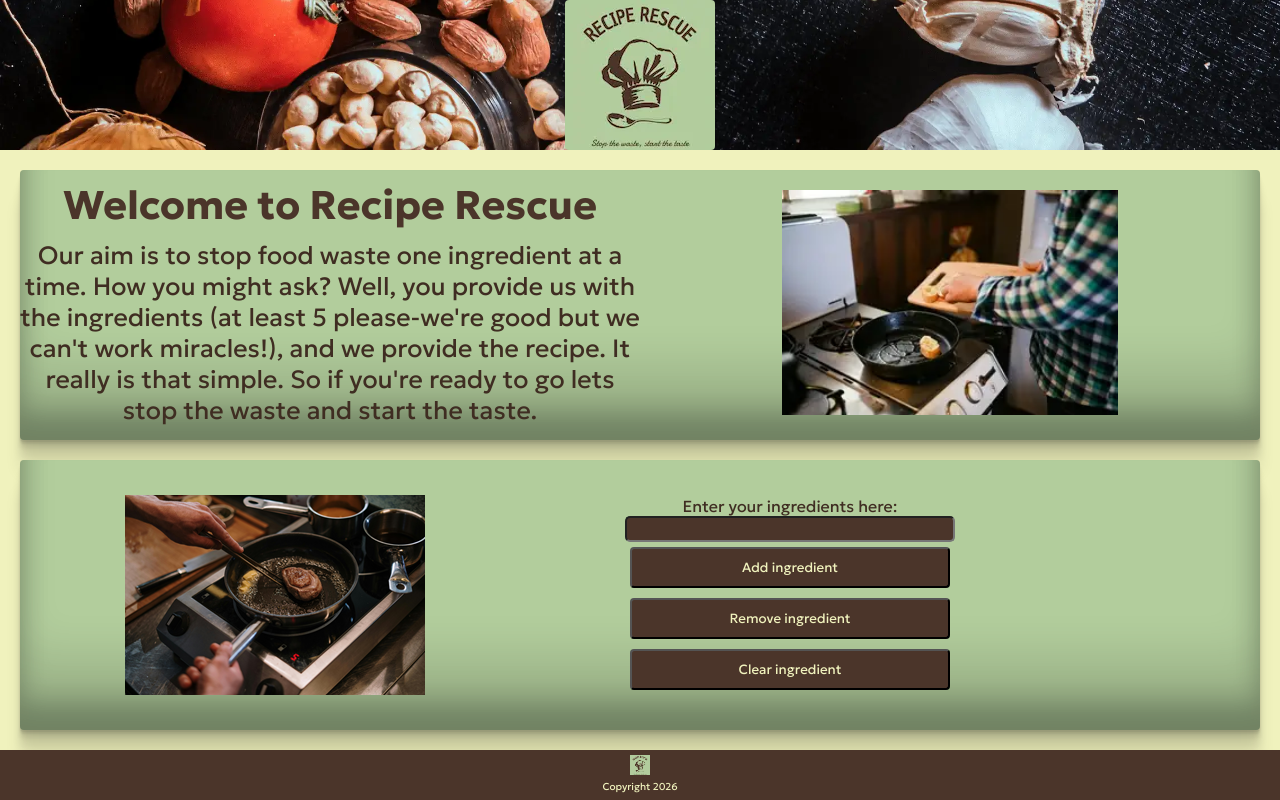
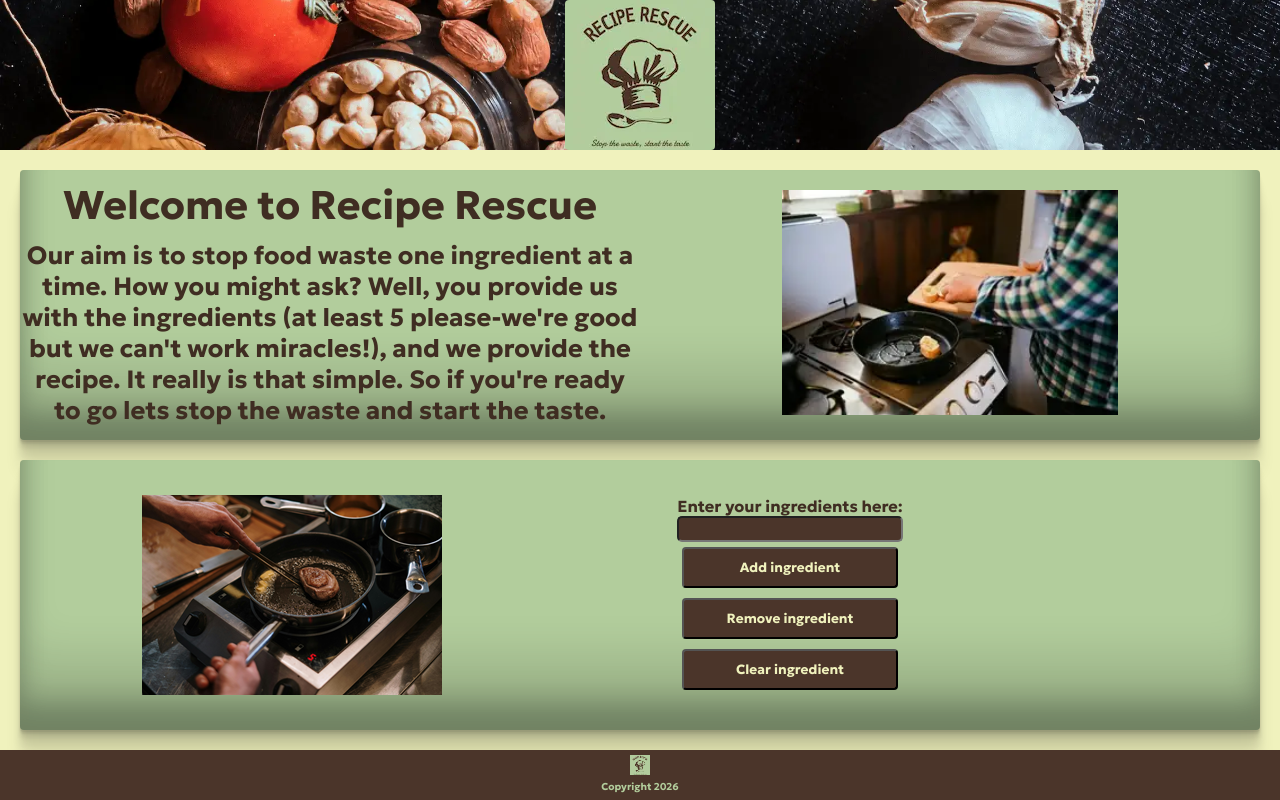
Before and after one commit to devildex91/recipe-rescue, a React (Vite) app: page / in a window 1280 px wide. Built offline with nearby package versions, Linux system fonts and the light colour scheme.

Commit message:
styles fixed for smaller screens

```diff
--- a/src/App.jsx
+++ b/src/App.jsx
@@ -1,6 +1,5 @@
 import { useState } from "react";
 import "./index.css"
-
 import Navbar from "./components/Navbar";
 import Header from "./components/Header";
 import Recipe from "./components/Recipe";
--- a/src/index.css
+++ b/src/index.css
@@ -36,14 +36,14 @@ h1,
 h2,
 h3 {
   font-family: var(--header-font);
-  color: var(--primary-color);
+  color: var(--alternate-color);
 }
 p,
 button,
 form,
 li {
   font-family: var(--secondary-font);
-
+  font-weight: bold;
 }
 /*navbar styles */
 nav {
@@ -130,7 +130,7 @@ nav {
 /*styling for input of form*/
 form input {
   height: 20px;
-  font-size: 25px;
+  font-size:16px;
   border-radius: 5px;
   background-color: var(--primary-color);
 }
@@ -145,6 +145,7 @@ form input:hover {
 /*list section button styles*/
 #listSection button {
   background-color: var(--primary-color);
+  color: var(--secondary-color);
   color: var(--highlight-color);
   margin: 5px;
   padding: 10px;
@@ -167,14 +168,14 @@ form input:hover {
 }
 #backButton {
   background-color: var(--primary-color);
-  color: var(--highlight-color);
+  color: var(--secondary-color);
   margin: 5px;
   padding: 10px;
   border-radius: 4px;
 }
 #backButton:hover {
-  background-color: var(--highlight-color);
-  color: var(--primary-color);
+  background-color: var(--secondary-color);
+  color: var(--alternate-color);
   border: 3px solid var(--primary-color);
   cursor: pointer;
 }
@@ -207,7 +208,7 @@ form input:hover {
   box-sizing: border-box;
   background-color: var(--secondary-color);
   border-radius: 4px;
-  color: var(--alternate-color);
+  color: var(--primary-color);
   display: flex;
   flex-direction: column;
   justify-content: center;
@@ -260,7 +261,7 @@ footer {
   justify-content: center;
 
   background-color: var(--primary-color);
-  color: var(--highlight-color);
+  color: var(--secondary-color);
 
   width: auto;
   height: 100%;
@@ -453,7 +454,7 @@ footer p {
     font-size: 30px;
   }
 }
-/*box shadow properties*/
+/*box shadow properties from  https://getcssscan.com/css-box-shadow-examples*/
 .shadow {
   box-shadow:
     rgba(0, 0, 0, 0.17) 0px -23px 25px 0px inset,
```
